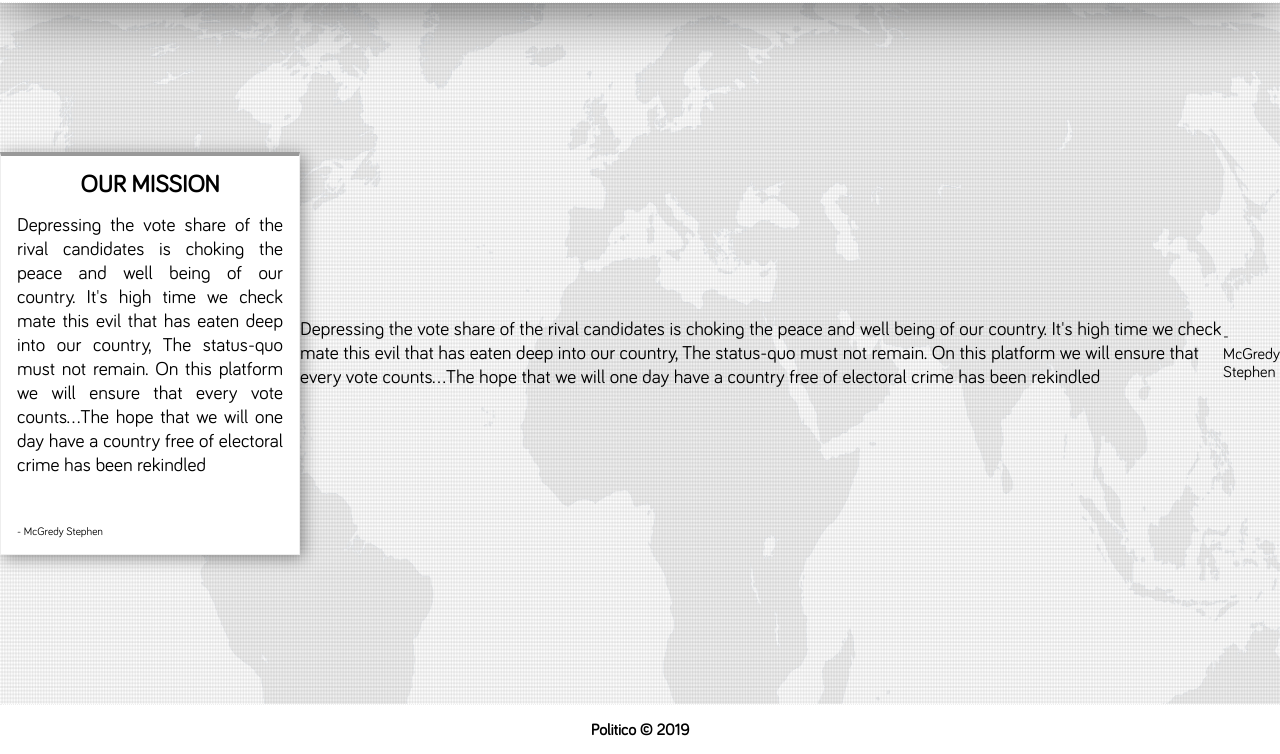
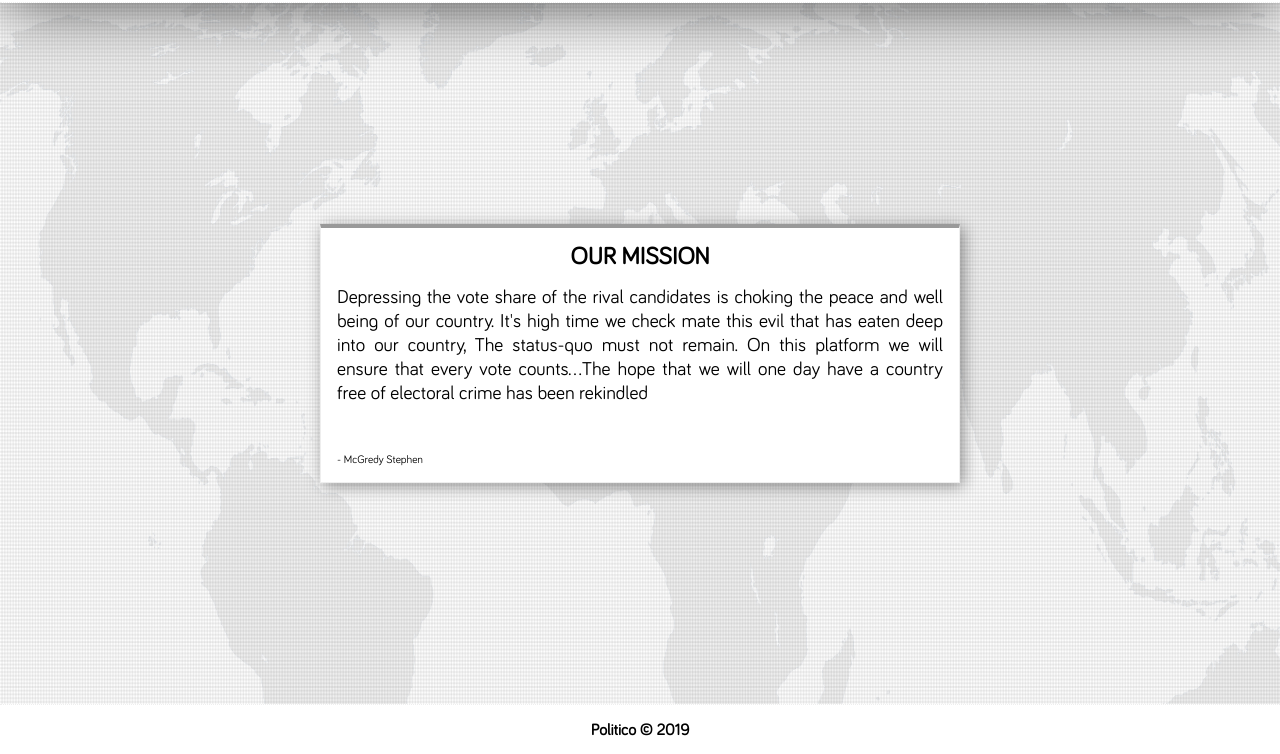
Before and after one commit to vkingmaker/politico, a plain HTML site: page UI/index.html in a window 1280 px wide. Shown: the part 46-800 px from the top of the page. Drawn offline with Linux system fonts and the light colour scheme.

```diff
--- a/UI/index.html
+++ b/UI/index.html
@@ -31,11 +31,6 @@
                     have a country free of electoral crime has been rekindled</p>
                 <span>- McGredy Stephen</span>
             </div>
-
-                <p>Depressing the vote share of the rival candidates is choking the peace and well being of our country.
-                It's high time we check mate this evil that has eaten deep into our country, The status-quo must not remain. On this platform we will ensure that every vote counts...The hope that we will one day have a country free of electoral crime has been rekindled</p>
-                <span>- McGredy Stephen</span>
-            </div>
         </div>
         <footer>politico &copy; 2019</footer>
     </section>
```
